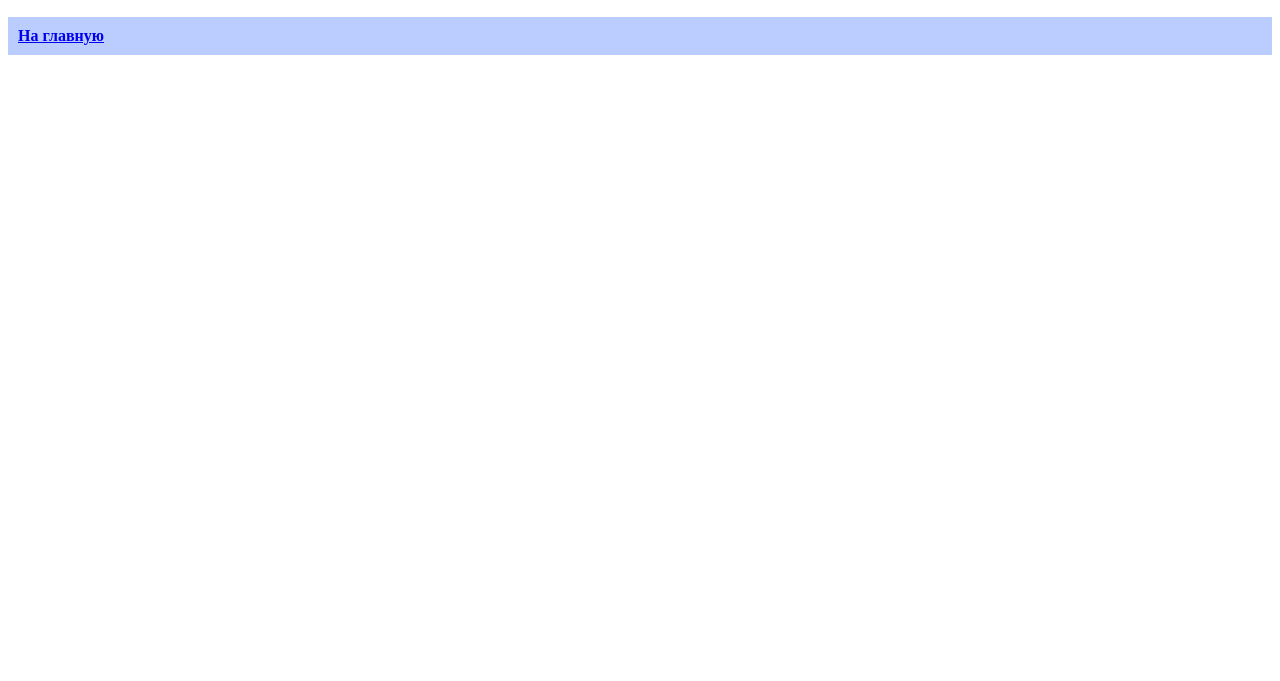
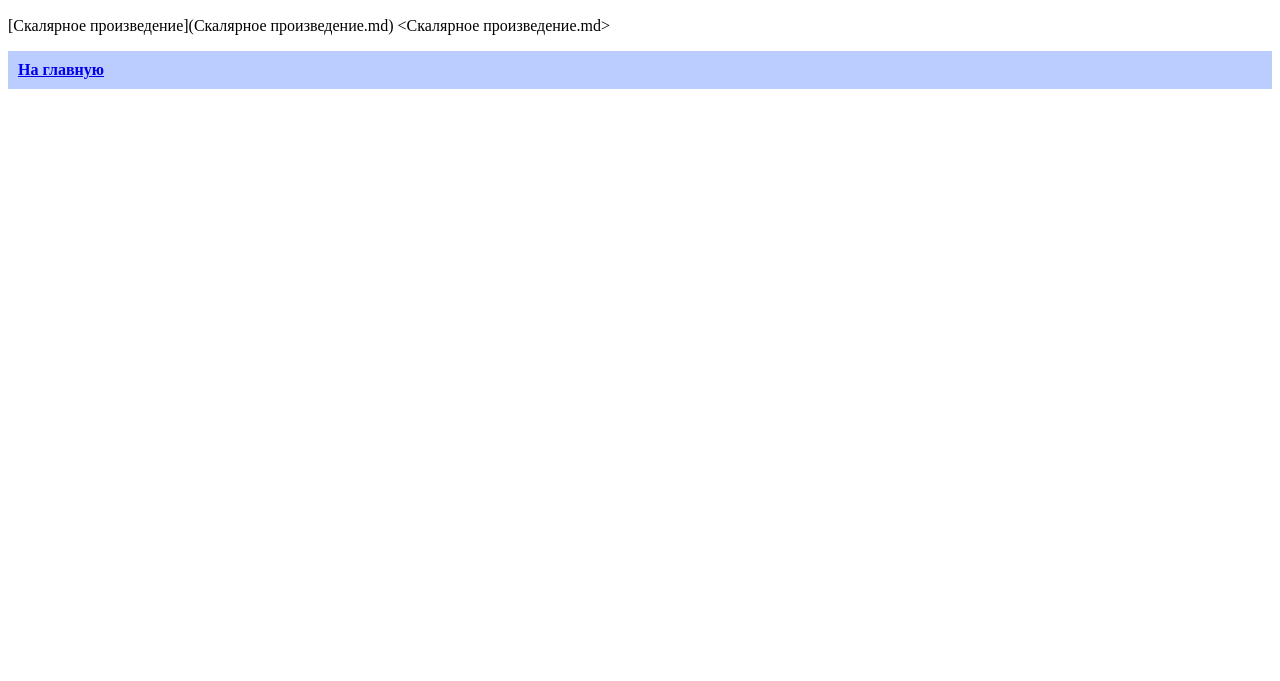
Before and after one commit to 1vanK/1vanK.github.io, a plain HTML site: page Markdown/Тестовая статья.md.html in a window 1280 px wide. Shown: the part 119-800 px from the top of the page. Drawn offline with Linux system fonts and the light colour scheme.

Commit message:
Update Тестовая статья.md.html

```diff
--- a/Markdown/Тестовая статья.md.html
+++ b/Markdown/Тестовая статья.md.html
@@ -20,5 +20,7 @@ let nestingLevel = 0;
 <script defer src='___res/9_Main.js'></script>
 <body onload='renderMathInElement(document.body);'>
 <h1>Первая статья</h1>
+<p>[Скалярное произведение](Скалярное произведение.md)
+&lt;Скалярное произведение.md&gt;</p>
 </body>
 </html>
```
